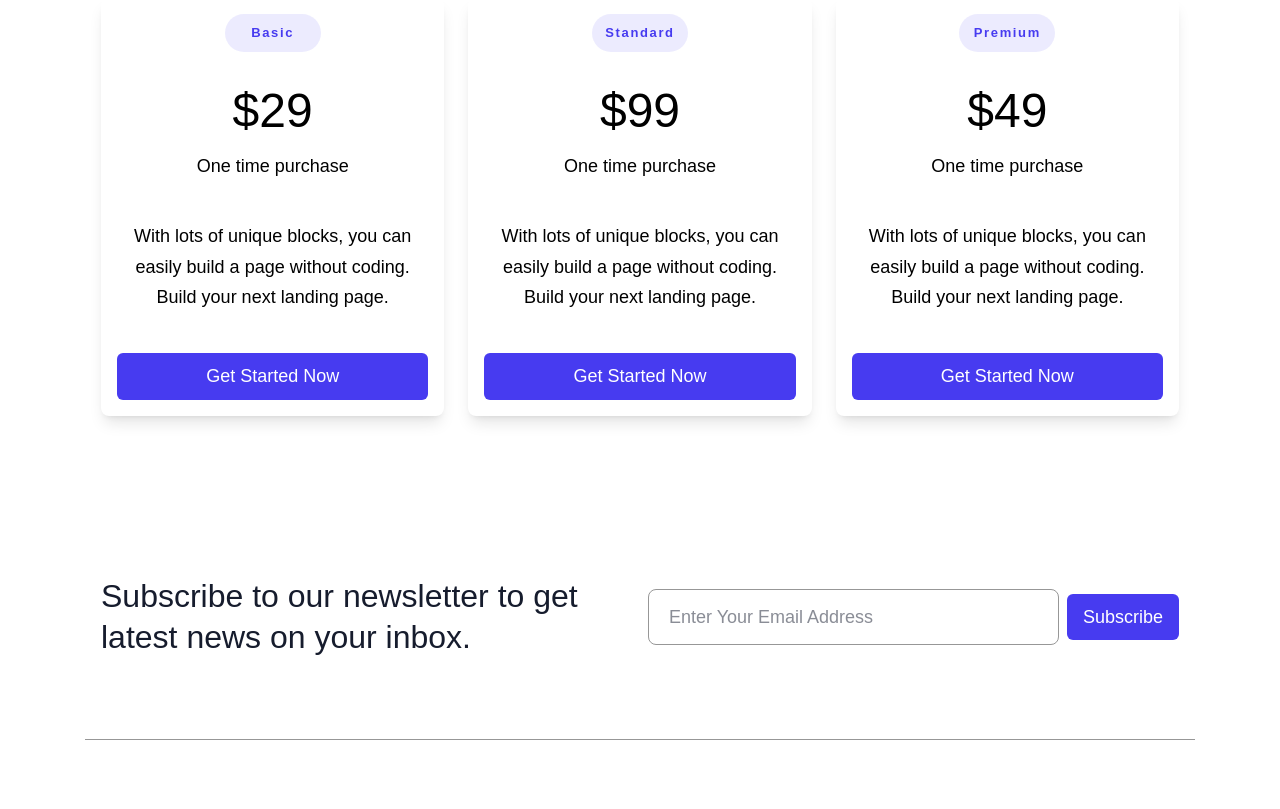
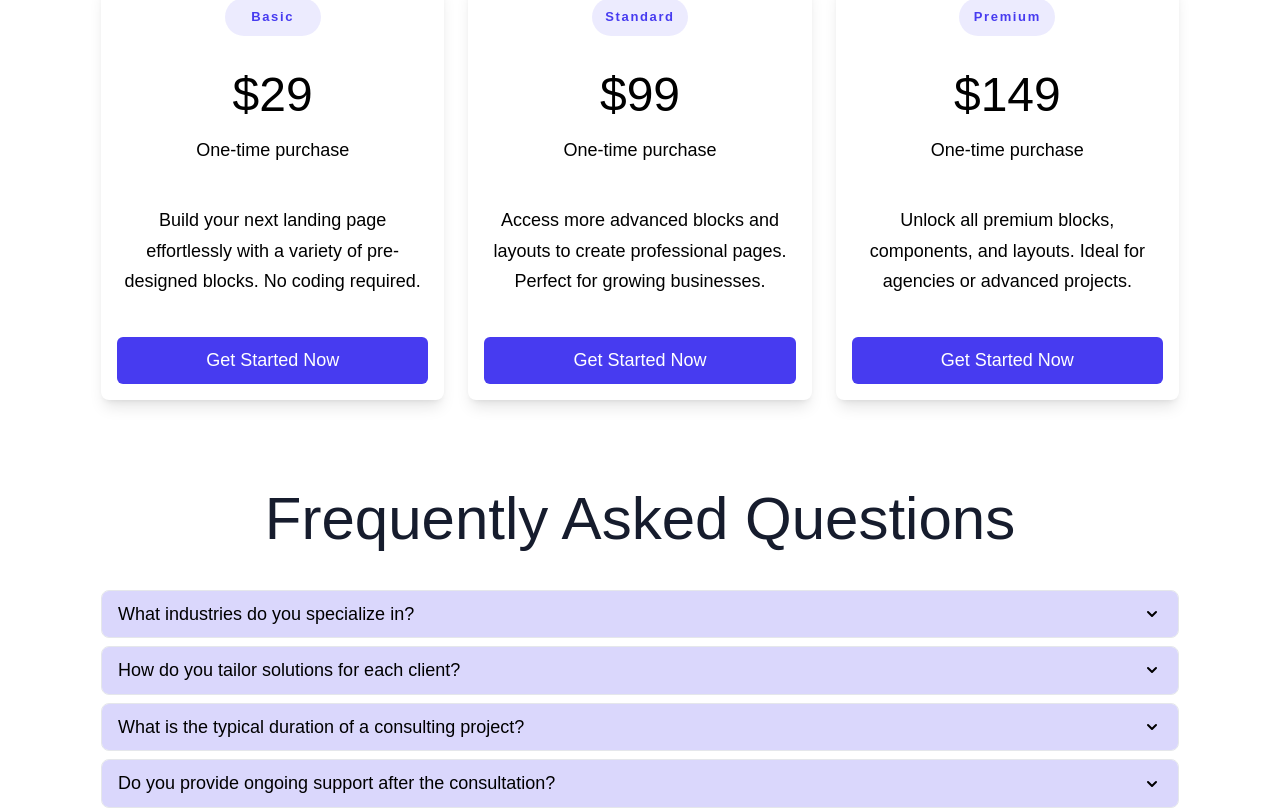
Before and after one commit to shakib-mia/saasperia-next, a Next.js app: page /plans in a window 1280 px wide. Shown: the part 318-1127 px from the top of the page. Built offline with nearby package versions, Linux system fonts and the light colour scheme; a web font is replaced by a local one.

Commit message:
plans and reset password page polished

```diff
--- /dev/null
+++ b/app/components/Accordion/Accordion.js
@@ -0,0 +1,47 @@
+"use client";
+
+import React, { useState } from "react";
+import { HiChevronDown } from "react-icons/hi"; // Chevron icon
+
+const Accordion = ({ items }) => {
+  const [activeIndex, setActiveIndex] = useState(null);
+
+  const toggleAccordion = (index) => {
+    setActiveIndex((prevIndex) => (prevIndex === index ? null : index));
+  };
+
+  return (
+    <div className="space-y-2">
+      {items.map((item, index) => (
+        <div
+          key={index}
+          className="border border-gray-200 rounded-lg overflow-hidden"
+          data-animate="fade-in-left"
+        >
+          <button
+            onClick={() => toggleAccordion(index)}
+            className={`w-full flex items-center justify-between cursor-pointer bg-primary/20! text-black! p-4 font-medium! transition-[border-radius]! ${
+              activeIndex === index ? "rounded-b-none!" : ""
+            }`}
+          >
+            <span>{item.title}</span>
+            <HiChevronDown
+              className={`w-5 h-5 transform transition-transform duration-300 ${
+                activeIndex === index ? "rotate-180" : "rotate-0"
+              }`}
+            />
+          </button>
+          <div
+            className={`transition-all duration-500 ease-in-out overflow-hidden ${
+              activeIndex === index ? "max-h-96" : "max-h-0"
+            }`}
+          >
+            <p className="p-4 text-gray-700">{item.content}</p>
+          </div>
+        </div>
+      ))}
+    </div>
+  );
+};
+
+export default Accordion;
--- /dev/null
+++ b/app/components/Faq/Faq.js
@@ -0,0 +1,48 @@
+import React from "react";
+import Accordion from "../Accordion/Accordion";
+
+const Faq = () => {
+  const faqs = [
+    {
+      title: "What industries do you specialize in?",
+      content:
+        "We work across a wide range of industries including technology, healthcare, finance, education, and real estate. Our consultants have hands-on experience in each sector, which helps us design tailored strategies. Whether you are a startup or an established corporation, we ensure the solutions align with your industry standards. This cross-industry expertise allows us to bring innovative perspectives to your business.",
+    },
+    {
+      title: "How do you tailor solutions for each client?",
+      content:
+        "We begin by conducting a deep analysis of your business model, challenges, and target audience. After identifying your unique goals, our team designs customized strategies that fit your organization’s needs. We avoid generic solutions and focus on creating approaches that actually drive measurable impact. This ensures every client receives a service plan that feels personal and effective.",
+    },
+    {
+      title: "What is the typical duration of a consulting project?",
+      content:
+        "The duration of a project depends on the complexity and scope of your needs. Smaller consulting tasks may be completed within a few weeks, while larger organizational transformations can take several months. We always provide a clear timeline at the start of the project so you know what to expect. Our goal is to balance speed with thoroughness, ensuring long-term results.",
+    },
+    {
+      title: "Do you provide ongoing support after the consultation?",
+      content:
+        "Yes, we strongly believe that consulting doesn’t end once a strategy is delivered. We offer ongoing support to help you implement recommendations and adjust them as your business grows. Our team is available for regular check-ins, performance reviews, and guidance on new challenges. This continuous partnership ensures that you stay on the right track for sustainable growth.",
+    },
+    {
+      title: "How do you measure the success of your consulting services?",
+      content:
+        "We rely on data-driven metrics such as ROI, improved efficiency, and customer satisfaction to measure success. At the beginning of the project, we set clear performance indicators so progress can be tracked transparently. Our team monitors these metrics throughout the engagement and provides detailed reports. This helps you see tangible improvements and understand the real value of our services.",
+    },
+    {
+      title: "Can you help startups as well as established businesses?",
+      content:
+        "Absolutely, our services are designed for businesses of all sizes. For startups, we focus on building strong foundations, market entry strategies, and scalable growth plans. For established companies, we provide advanced optimization, restructuring, and innovation strategies. This flexibility allows us to support clients at every stage of their journey.",
+    },
+  ];
+  return (
+    <>
+      <h1 className="text-center pb-8" data-animate="fade-in-left">
+        Frequently Asked Questions
+      </h1>
+
+      <Accordion items={faqs} />
+    </>
+  );
+};
+
+export default Faq;
--- a/app/components/Header/Header.js
+++ b/app/components/Header/Header.js
@@ -1,6 +1,7 @@
 import Image from "next/image";
 import React from "react";
 import hero from "./../../assets/images/hero.jpg";
+import Link from "next/link";
 
 const Header = () => {
   return (
@@ -20,16 +21,14 @@
 
         {/* <!-- CTA Buttons --> */}
         <div className="flex gap-5 mt-2 px-4 lg:w-2/3 mx-auto">
-          <a
+          <Link
             data-animate="fade-in-left"
             data-delay="300"
-            href="https://templatehearth.vercel.app/"
-            target="_blank"
-            rel="noreferrer"
+            href="/signup"
             className="w-1/2 button"
           >
             Get Started
-          </a>
+          </Link>
           <a
             data-animate="fade-in-left"
             data-delay="200"
--- a/app/components/Pricing/Pricing.js
+++ b/app/components/Pricing/Pricing.js
@@ -3,38 +3,39 @@
 const Pricing = () => {
   const pricing = [
     {
-      plan: "Basic",
+      name: "Basic",
       price: "$29",
-      billing: "One time purchase",
+      billing: "One-time purchase",
       description:
-        "With lots of unique blocks, you can easily build a page without coding. Build your next landing page.",
+        "Build your next landing page effortlessly with a variety of pre-designed blocks. No coding required.",
       ctaText: "Get Started Now",
       ctaLink: "https://templatehearth.vercel.app/",
     },
     {
-      plan: "Standard",
+      name: "Standard",
       price: "$99",
-      billing: "One time purchase",
+      billing: "One-time purchase",
       description:
-        "With lots of unique blocks, you can easily build a page without coding. Build your next landing page.",
+        "Access more advanced blocks and layouts to create professional pages. Perfect for growing businesses.",
       ctaText: "Get Started Now",
       ctaLink: "https://templatehearth.vercel.app/",
     },
     {
-      plan: "Premium",
-      price: "$49",
-      billing: "One time purchase",
+      name: "Premium",
+      price: "$149",
+      billing: "One-time purchase",
       description:
-        "With lots of unique blocks, you can easily build a page without coding. Build your next landing page.",
+        "Unlock all premium blocks, components, and layouts. Ideal for agencies or advanced projects.",
       ctaText: "Get Started Now",
       ctaLink: "https://templatehearth.vercel.app/",
     },
   ];
+
   return (
     <>
-      <section className="grid grid-cols-1 md:grid-cols-2 lg:grid-cols-3 container gap-6 text-black">
+      <div className="grid grid-cols-1 md:grid-cols-2 lg:grid-cols-3 container gap-6 text-black mt-10 lg:mt-16">
         {pricing.map(
-          ({ plan, price, billing, description, ctaText, ctaLink }, key) => (
+          ({ name, price, billing, description, ctaText, ctaLink }, key) => (
             <div
               className="bg-white rounded-lg p-4 text-center shadow-lg hover:shadow transition"
               data-animate="fade-in-up"
@@ -42,7 +43,7 @@
               data-delay={key * 100}
             >
               <div className="w-24 mx-auto py-1 bg-primary/10 text-primary text-button font-bold text-center rounded-full">
-                {plan}
+                {name}
               </div>
 
               <h2 className="mt-7 mb-2">{price}</h2>
@@ -56,7 +57,7 @@
             </div>
           )
         )}
-      </section>
+      </div>
     </>
   );
 };
--- a/app/components/PricingSection/PricingSection.js
+++ b/app/components/PricingSection/PricingSection.js
@@ -4,33 +4,6 @@
 import Pricing from "../Pricing/Pricing";
 
 const PricingSection = () => {
-  const faqs = [
-    {
-      question: "Can I use this template for client projects?",
-      answer:
-        "Yes, you can use this template for unlimited client projects. A single purchase grants you a commercial license, allowing full customization and deployment without extra fees.",
-      //   animation: "fade-in-left",
-    },
-    {
-      question: "Does it work with WordPress?",
-      answer:
-        "This template is not a native WordPress theme, but it can be integrated by converting it into a custom theme or using it with a headless WordPress setup.",
-      //   animation: "fade-in-right",
-    },
-    {
-      question: "Do I get free updates after purchase?",
-      answer:
-        "Yes, all future updates and improvements are included for free. You will receive new features, enhancements, and bug fixes at no additional cost.",
-      //   animation: "fade-in-left",
-    },
-    {
-      question: "Will you provide customer support?",
-      answer:
-        "Yes, we provide dedicated support for setup, customization, and common issues. You can reach out through our support channel and expect a timely response.",
-      //   animation: "fade-in-right",
-    },
-  ];
-
   return (
     <section className="bg-dark text-white" id="plans">
       <div className="container">
@@ -46,43 +19,6 @@
         </p>
       </div>
       <Pricing />
-
-      <div className="grid grid-cols-1 lg:grid-cols-2 container mt-20 gap-12">
-        {faqs.map(({ question, answer }, key) => (
-          <div
-            className="flex gap-5 group"
-            data-animate={(key + 1) % 2 ? "fade-in-left" : "fade-in-right"}
-            key={key}
-          >
-            <aside className="w-7! aspect-square h-7 bg-success rounded-full flex justify-center items-center">
-              ?
-            </aside>
-
-            <aside className="overflow-x-hidden">
-              <h6>{question}</h6>
-              <p className="my-5">{answer}</p>
-
-              <a
-                className="inline-flex font-bold items-center gap-2 text-success -translate-x-48 group-hover:translate-x-0 transition-transform"
-                href="#"
-              >
-                Click to learn more
-                <FaArrowRight />
-              </a>
-            </aside>
-          </div>
-        ))}
-      </div>
-
-      <p className="text-center container mt-14">
-        Haven’t got your answer?{" "}
-        <Link
-          className="text-success underline underline-offset-4 hover:no-underline"
-          href="/contact"
-        >
-          Contact our support now
-        </Link>
-      </p>
     </section>
   );
 };
--- a/app/components/Signup/Signup.js
+++ b/app/components/Signup/Signup.js
@@ -4,6 +4,8 @@
 import Link from "next/link";
 import Input from "../Input/Input";
 import Checkbox from "../Checkbox/Checkbox";
+import Swal from "sweetalert2";
+import { useRouter } from "next/navigation";
 // import Checkbox from "../Checkbox/Checkbox";
 
 // export const generateMetadata = () => {
@@ -15,6 +17,7 @@
 const Signup = () => {
   const [rememberMe, setRememberMe] = useState(false);
   const [acceptedTerms, setAcceptedTerms] = useState(false);
+  const route = useRouter();
 
   const options = [{ label: "Remember Me", value: "rememberme" }];
 
@@ -28,7 +31,21 @@
   const handleSubmit = (e) => {
     e.preventDefault();
 
-    console.log(e.target.email.value, e.target.password.value);
+    if (e.target.password.value !== e.target["confirm-password"].value) {
+      Swal.fire({
+        icon: "error",
+        title: "Passwords do not match",
+        text: "Please make sure both password fields are identical.",
+        confirmButtonText: "Okay",
+      });
+    } else {
+      Swal.fire({
+        icon: "success",
+        title: "Registration Successful",
+        text: "You can now login with your credentials.",
+        confirmButtonText: "Login",
+      }).then(() => route.push("/login"));
+    }
   };
 
   return (
--- a/app/plans/page.js
+++ b/app/plans/page.js
@@ -1,6 +1,7 @@
 import React from "react";
 import Pricing from "../components/Pricing/Pricing";
 import PageHeader from "../components/PageHeader/PageHeader";
+import Faq from "../components/Faq/Faq";
 
 export const generateMetadata = () => {
   return {
@@ -17,6 +18,9 @@
           coding. Build your next landing page.`}
       />
       <Pricing />
+      <section className="container">
+        <Faq />
+      </section>
     </>
   );
 };
--- a/app/reset-password/page.js
+++ b/app/reset-password/page.js
@@ -9,9 +9,9 @@
 
 const page = () => {
   return (
-    <div>
+    <>
       <ResetPassword />
-    </div>
+    </>
   );
 };
 
```
Also changed, not shown: app/components/ResetPassword/ResetPassword.js (+4 -24 lines).
